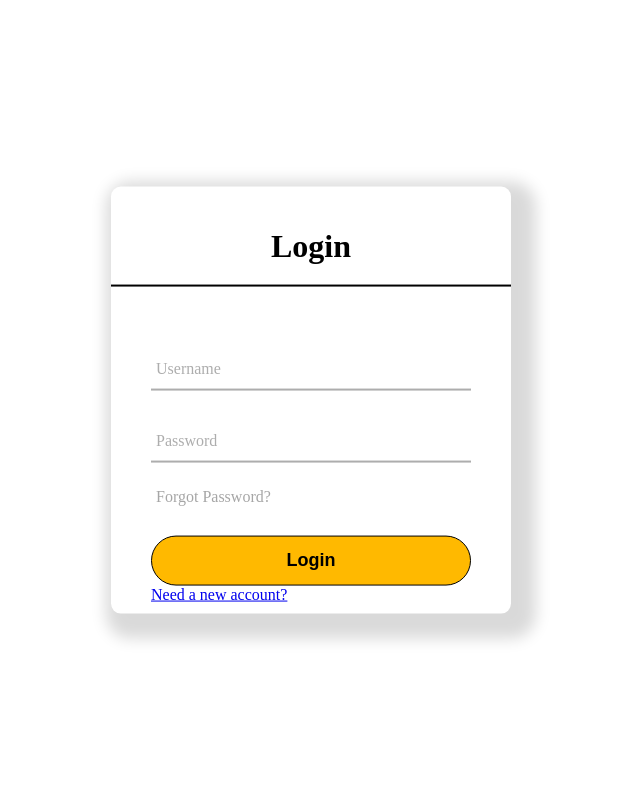
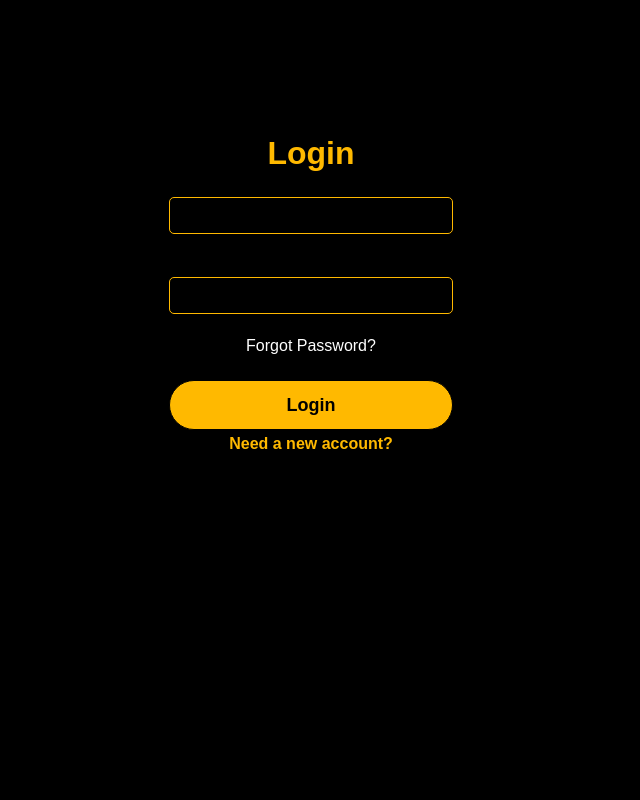
Before and after one commit to okikio-school/photos, a PHP site: page /login.html in a window 1280 px wide. Shown: the whole page, without its empty margins (329-969 px from the left). Run offline with PHP 8.4, Linux system fonts and the light colour scheme.

Commit message:
Update login.css

```diff
--- a/styles/login.css
+++ b/styles/login.css
@@ -1,77 +1,48 @@
-body{
-    margin: 0;
-    padding: 0;
-    background: white;
-    height: 100vh;
-    overflow: hidden;
+* {
+    box-sizing: border-box;
+    font-family: 'Quicksand', sans-serif;
 }
-  .center{
-    position: absolute;
-    top: 50%;
-    left: 50%;
-    transform: translate(-50%, -50%);
-    width: 400px;
-    background: white;
-    border-radius: 10px;
-    box-shadow: 10px 10px 15px 15px rgba(0.15,0.15,0.15,0.15);
+
+body {
+    background-color: black;
+
+    width: 30%;
+    margin: 0 auto;
+    background-color: ;
+    margin-top: 100px;
+    padding: 50px;
+    border-radius: 15px;
 }
   .center h1{
+     color: #ffb900;
     text-align: center;
-    padding: 20px;
-    border-bottom: 2px solid black;
+    margin-top: -15px;
   }
-  .center form{
-    padding: 10px 40px;
-    box-sizing: border-box;
+  input {
+    display: block;
+    width: 100%;
+    padding: 10px;
+    border: 1px solid;
+    border-color: #ffb900;
+    border-radius: 5px;
+    margin-top: 25px;
+    background-color: transparent;
+    color: #FFF;
 }
-  form .text_field{
-    position: relative;
-    border-bottom: 2px solid #adadad;
-    margin: 30px 0;
-  }
-  .text_field input{
-    width: 100%;
-    padding: 0 5px;
-    height: 40px;
-    font-size: 16px;
-    border: none;
-    background: none;
+
+input:focus {
     outline: none;
 }
-  .text_field label{
-    position: absolute;
-    top: 50%;
-    left: 5px;
-    color: #adadad;
-    transform: translateY(-50%);
-    font-size: 16px;
-    pointer-events: none;
-    transition: .5s;
+
+input::placeholder {
+    color: #ffb900;
+    opacity: 60%;
 }
-  .text_field span::before{
-    content: '';
-    position: absolute;
-    top: 40px;
-    left: 0;
-    width: 0%;
-    height: 2px;
-    background: black;
-    transition: .5s;
-  }
-  .text_field input:focus ~ label,
-  .text_field input:valid ~ label{
-    top: -5px;
-    color: black;
-  }
-  .text_field input:focus ~ span::before,
-  .text_field input:valid ~ span::before{
-    width: 100%;
-  }
+
   .forgot{
-    margin: -5px 0 20px 5px;
-    color: #a6a6a6;
-    cursor: pointer;
-    padding-bottom: 10px;
+     margin-top: 5px;
+    color: white;
+    text-align: center;
   }
   .forgot:hover{
     text-decoration: underline;
@@ -93,17 +64,17 @@ body{
     transition: .5s;
 
   }
-  .signup_link{
-    margin: 30px 0;
+  .signup{
+     margin-top: 5px;
+    color: white;
     text-align: center;
-    font-size: 16px;
-    color: black;
 
   }
-  .signup_link a{
-    color: black;
+  .signup a{
      text-decoration: none;
+    color: #ffb900;
+    font-weight: bolder;
   }
-  .signup_link a:hover{
+  .signup a:hover{
     text-decoration: underline;
   }
```
Lines whose indentation alone changed are shown as unchanged.
